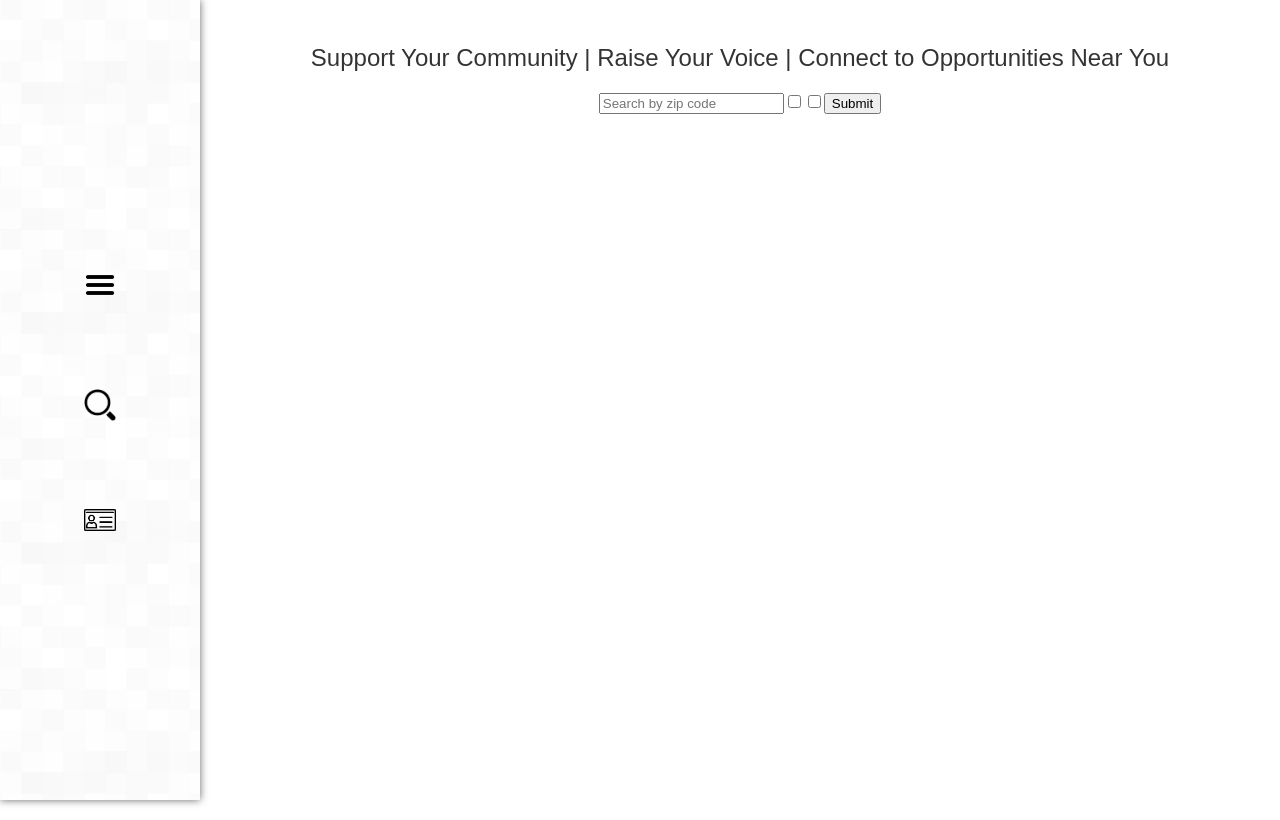
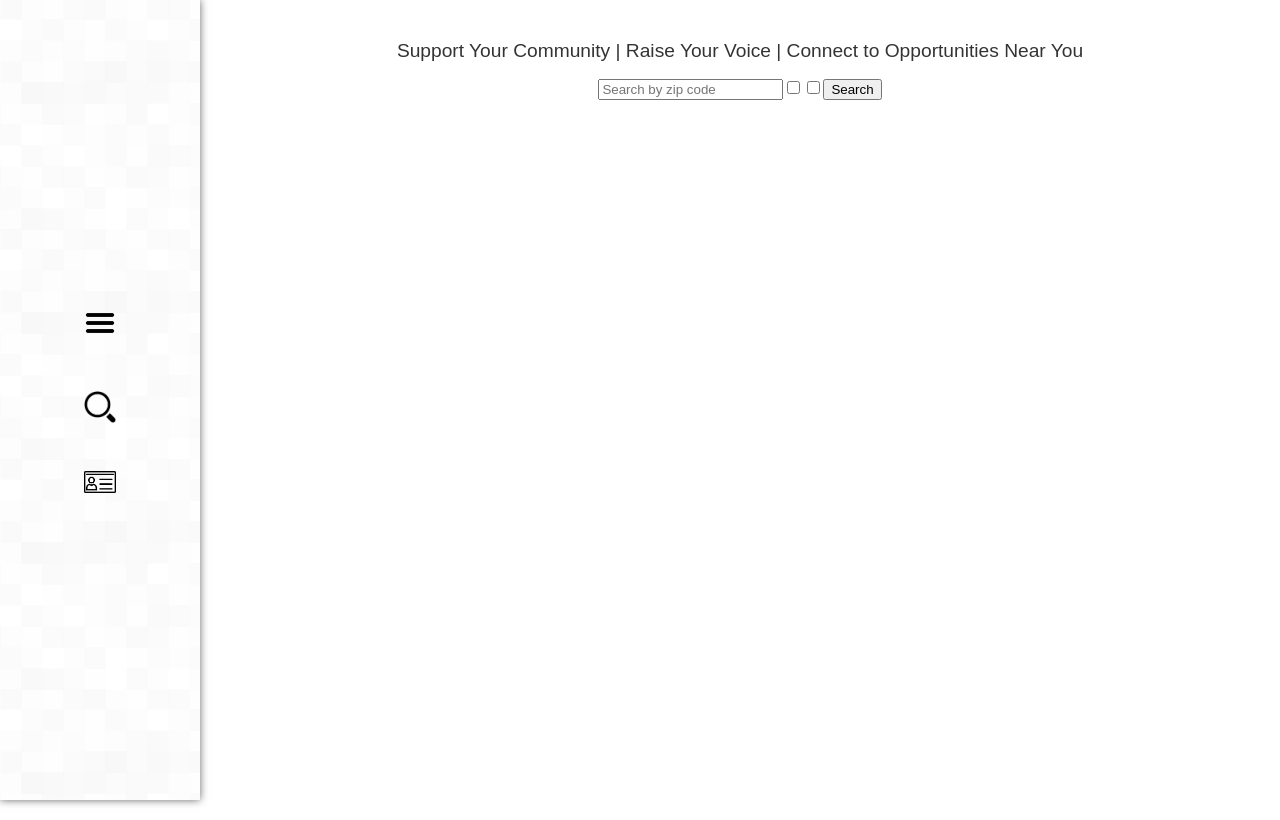
Before and after one commit to cristinamurillo/community-frontend, a React (Create React App) app: page / in a window 1280 px wide. Built offline with nearby package versions, Linux system fonts and the light colour scheme; a web font is replaced by a local one.

Commit message:
styling changes

```diff
--- a/src/Components/Landing.js
+++ b/src/Components/Landing.js
@@ -20,7 +20,7 @@ class Landing extends Component {
                     <input type="text" name="location" placeholder="Search by zip code" value={this.state.location} onChange ={this.changeHandler}/>
                     <input type="checkbox" name="volunteer"  value={this.state.volunteer} onChange ={this.changeHandler}/>
                     <input type="checkbox" name="paid"  value={this.state.paid} onChange ={this.changeHandler}/>
-                    <input type="submit" value="Submit"/>
+                    <input type="submit" value="Search"/>
                 </form>
                 </div>
             </div>
--- a/src/Components/Navbar.js
+++ b/src/Components/Navbar.js
@@ -8,7 +8,7 @@ class Navbar extends Component {
     render() {
         return (
             <div className="nav">
-                <img src={menuIcon} className="icon" alt="menu-icon"/>
+                <div className="icon-circle"><img src={menuIcon} className="icon" alt="menu-icon"/></div>
                 <img src={searchIcon} className="icon" alt="search-icon"/>
                 <img src={profileIcon} className="icon" alt="profile-icon"/>
 
--- a/src/index.css
+++ b/src/index.css
@@ -47,17 +47,25 @@ code {
   font-family: 'Allerta', sans-serif;
   font-weight: 100;
   padding: 3vh 5vh 0vh 5vh;
+  font-size: larger;
 }
 
 .icon {
   width: 4vh;
   margin: 3vh;
-  padding: 2vh;
-  border: 4px solid transparent;
+
 }
 
 .icon:hover{
   cursor: pointer;
+}
+
+/* .icon-circle {
   border: 4px solid lightblue;
   border-radius: 50%;
+  visibility: hidden;
 }
+
+.icon-circle {
+  visibility: visible;
+} */
```
